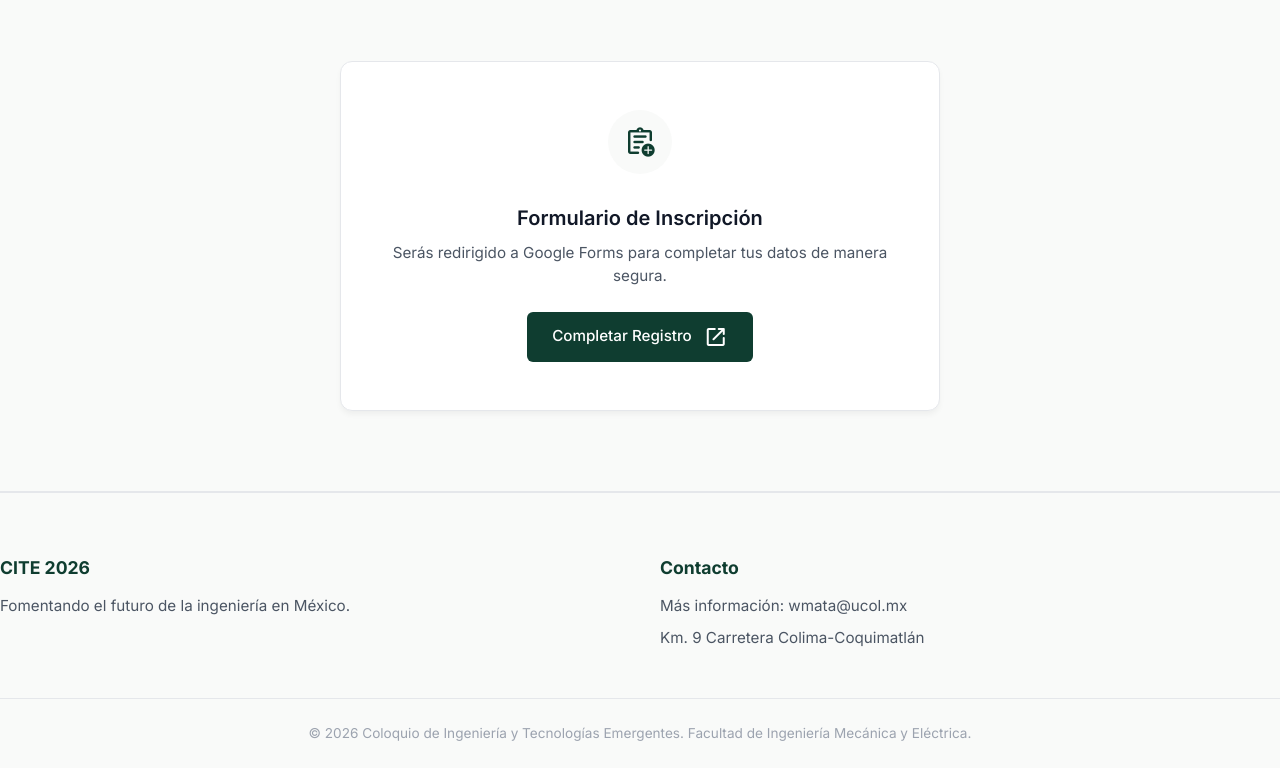
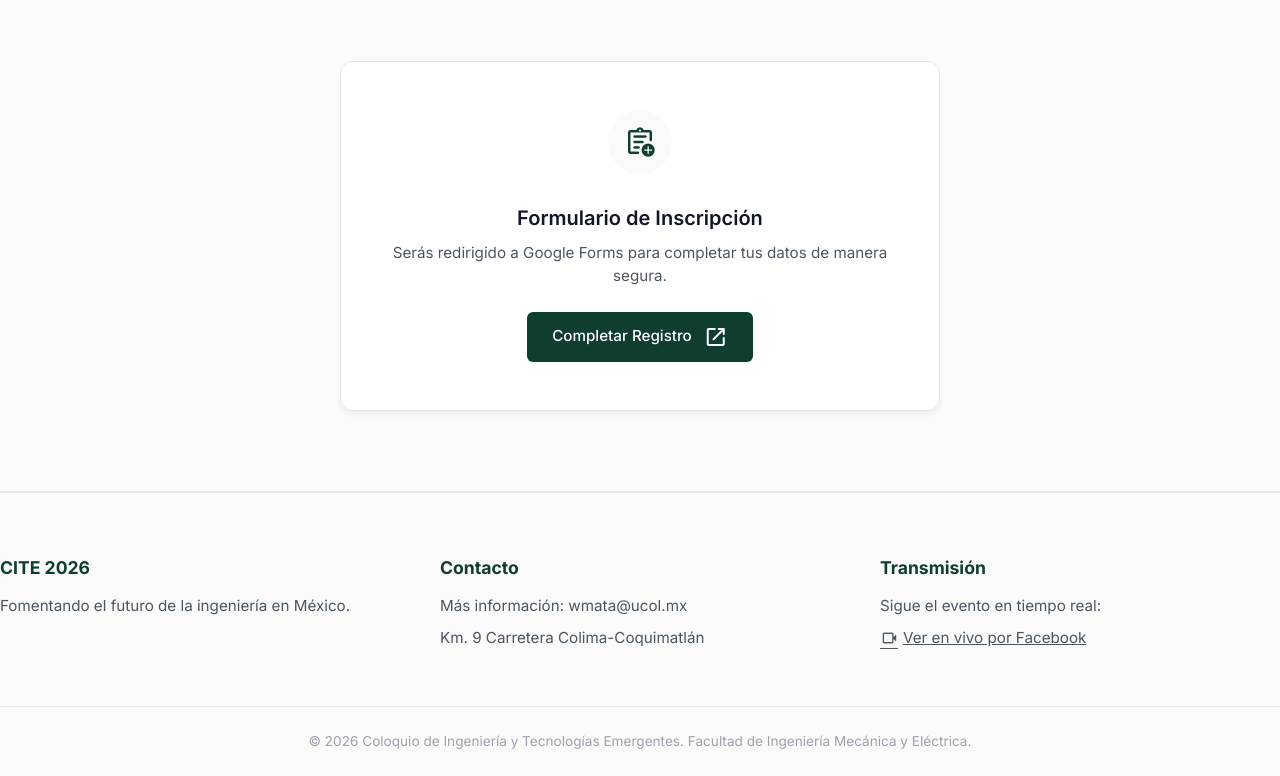
Before and after one commit to Jos-ben137/cite, a plain HTML site: page index.html in a window 1280 px wide. Shown: the part 4859-5635 px from the top of the page. Drawn offline with nearby package versions, Linux system fonts and the light colour scheme.

Commit message:
Actualizacion a link de facebook ici

```diff
--- a/index.html
+++ b/index.html
@@ -393,7 +393,7 @@
         </div>
     </section>
 
-    <footer class="footer">
+   <footer class="footer">
         <div class="container footer__container">
             <div class="grid grid--auto-fit" style="gap: 40px; margin-bottom: 40px;">
                 <div>
@@ -404,6 +404,14 @@
                     <h4 class="footer__title">Contacto</h4>
                     <p class="footer__text">Más información: wmata@ucol.mx</p>
                     <p class="footer__text">Km. 9 Carretera Colima-Coquimatlán</p>
+                </div>
+                <div>
+                    <h4 class="footer__title">Transmisión</h4>
+                    <p class="footer__text">Sigue el evento en tiempo real:</p>
+                    <a href="https://www.facebook.com/ICIFIMEUCOL" target="_blank" rel="noopener noreferrer" style="color: inherit; text-decoration: underline; display: inline-flex; align-items: center; gap: 5px;" class="footer__text">
+                        <span class="material-symbols-rounded" style="font-size: 18px;">videocam</span>
+                        Ver en vivo por Facebook
+                    </a>
                 </div>
             </div>
             <div class="footer__bottom">
```
